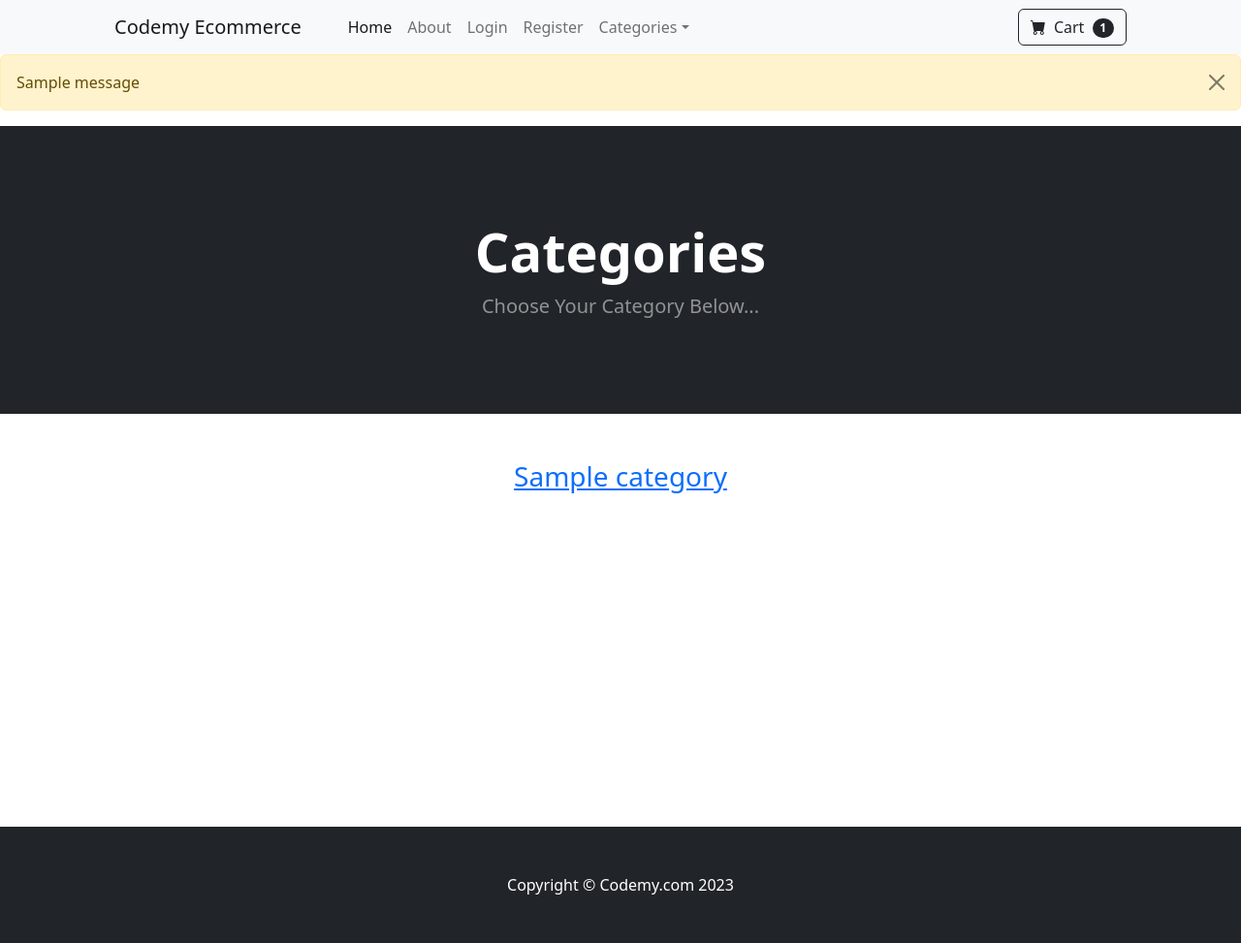
After one commit to flatplanet/Django-Ecommerce, a Django app: template store/templates/category_summary.html in a window 1280 px wide. The commit adds this page. Shown: the whole page at 97% size. Run offline with Django 3.2, Linux system fonts and the light colour scheme; the template is opened without the code that fills it: most values are stand-ins (such as "Sample title", 1, 10 or a date in 2020); one stand-in notice (Sample message) is shown; some libraries are stand-ins or nearby versions.

Commit message:
category summary page

```diff
--- /dev/null
+++ b/store/templates/category_summary.html
@@ -0,0 +1,30 @@
+{% extends 'base.html' %}
+{% block content %}
+
+<!-- Header-->
+        <header class="bg-dark py-5">
+            <div class="container px-4 px-lg-5 my-5">
+                <div class="text-center text-white">
+                    <h1 class="display-4 fw-bolder">Categories</h1>
+                    <p class="lead fw-normal text-white-50 mb-0">Choose Your Category Below...</p>
+                </div>
+            </div>
+        </header>
+
+        <div class="container">
+        	<div class="row">
+        		<center>
+        			<div class="col-8">
+        				<br/><br/>
+
+                        {% for category in categories %}
+<h3><a href="{% url 'category' category %}">{{ category }}</a></h3>
+
+                        {% endfor %}
+<br/><br/><br/><br/><br/><br/><br/><br/><br/><br/><br/><br/><br/><br/>
+        			</div>
+        		</center>
+        	</div>
+        </div>
+
+{% endblock %}
--- a/store/templates/navbar.html
+++ b/store/templates/navbar.html
@@ -24,9 +24,9 @@
                         <li class="nav-item dropdown">
                             <a class="nav-link dropdown-toggle" id="navbarDropdown" href="#" role="button" data-bs-toggle="dropdown" aria-expanded="false">Categories</a>
                             <ul class="dropdown-menu" aria-labelledby="navbarDropdown">
-                                <li><a class="dropdown-item" href="{% url 'home' %}">All Products</a></li>
+                                <li><a class="dropdown-item" href="{% url 'category_summary' %}">All Products</a></li>
                                 <li><hr class="dropdown-divider" /></li>
-                                <li><a class="dropdown-item" href="{% url 'category' 'Programming-Books' %}">Programming Books</a></li>
+<li><a class="dropdown-item" href="{% url 'category' 'Programming-Books' %}">Programming Books</a></li>
                                 <li><a class="dropdown-item" href="{% url 'category' 'Marketing-Books' %}">Marketing Books</a></li>
                             </ul>
                         </li>
--- a/store/urls.py
+++ b/store/urls.py
@@ -9,4 +9,5 @@ urlpatterns = [
     path('register/', views.register_user, name='register'),
     path('product/<int:pk>', views.product, name='product'),
     path('category/<str:foo>', views.category, name='category'),
+    path('category_summary/', views.category_summary, name='category_summary'),
 ]
--- a/store/views.py
+++ b/store/views.py
@@ -7,6 +7,9 @@ from django.contrib.auth.forms import UserCreationForm
 from .forms import SignUpForm
 from django import forms
 
+def category_summary(request):
+	categories = Category.objects.all()
+	return render(request, 'category_summary.html', {"categories":categories})
 
 def category(request, foo):
 	# Replace Hyphens with Spaces
```
Also changed, not shown: db.sqlite3.
